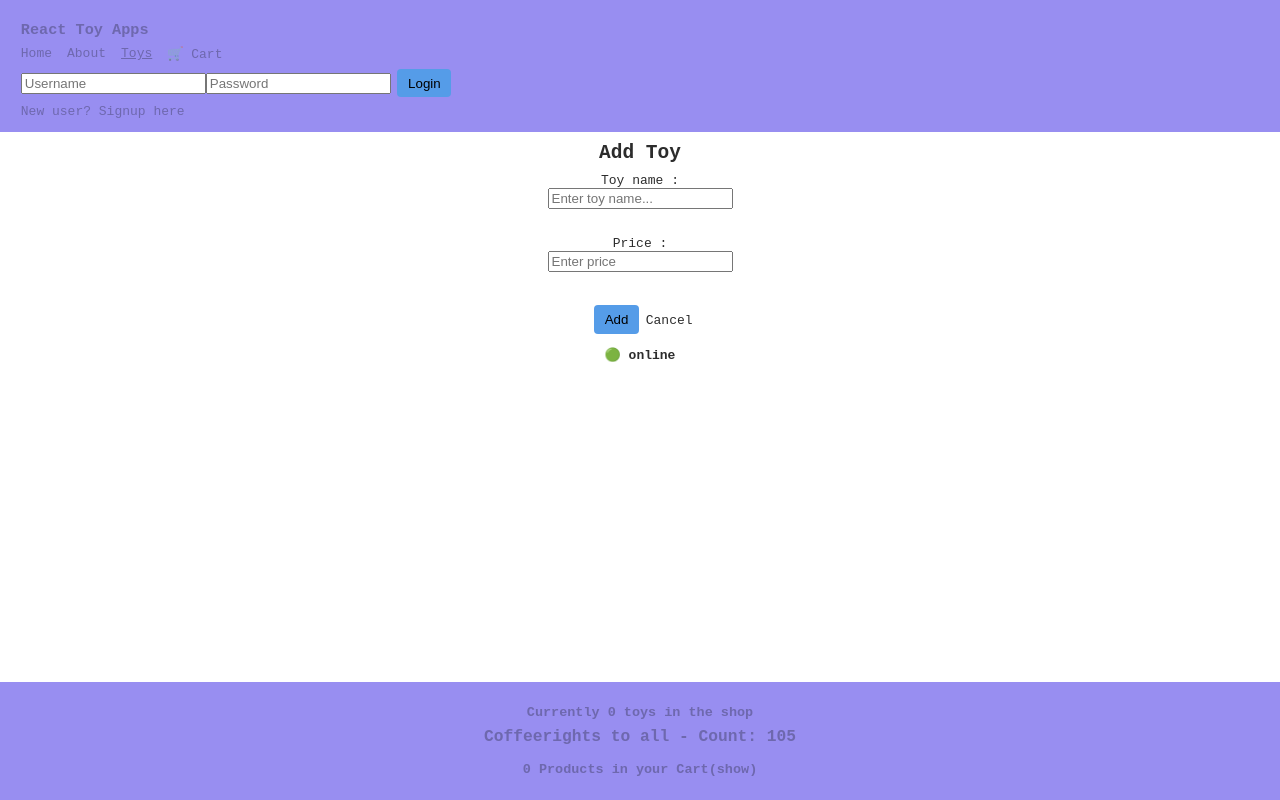
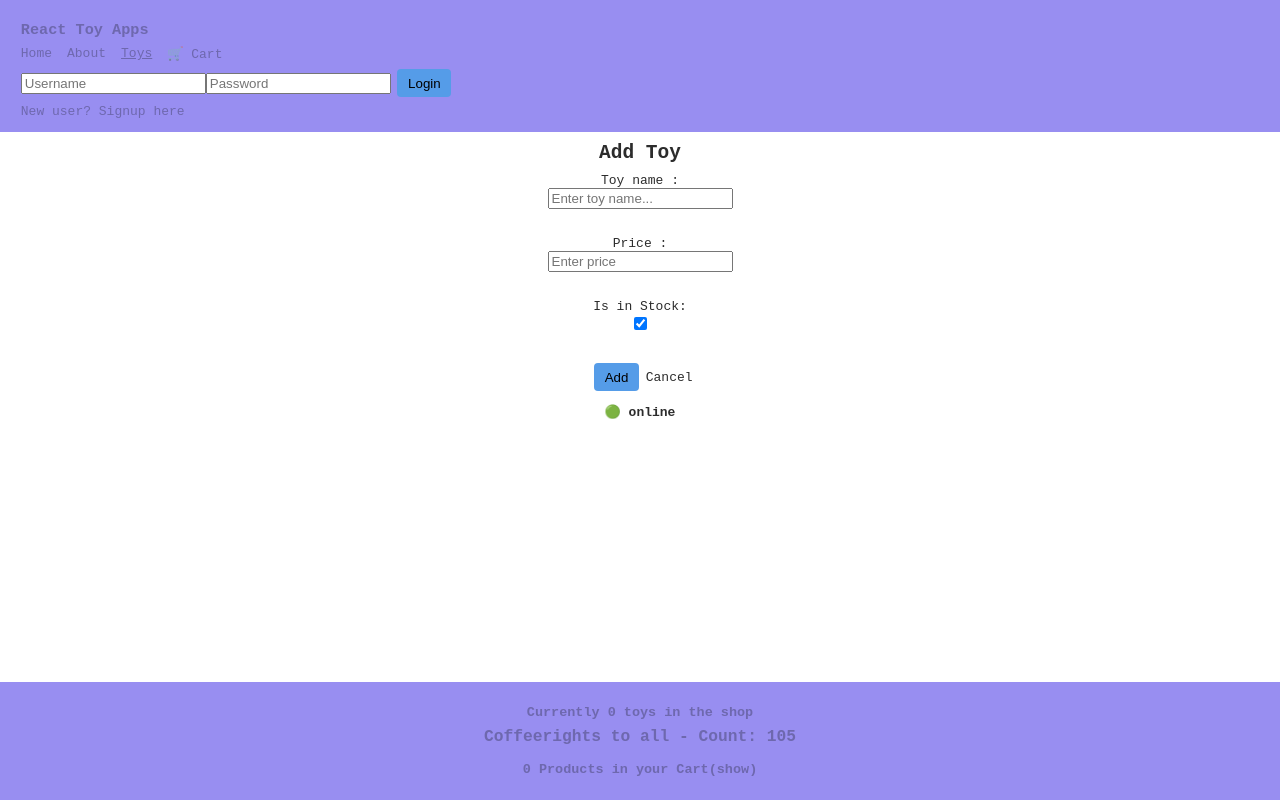
Before and after one commit to elruddy/my-toy-app, a React (Vite) app: page /toy/edit in a window 1280 px wide. Built offline with nearby package versions, Linux system fonts and the light colour scheme; a web font is replaced by a local one.

Commit message:
add In stock/ out of stock , removed all console.logs

```diff
--- a/src/cmps/AppHeader.jsx
+++ b/src/cmps/AppHeader.jsx
@@ -13,7 +13,7 @@ import { NavLink } from 'react-router-dom';
 export function AppHeader() {
 	const dispatch = useDispatch();
 	const user = useSelector((storeState) => storeState.userModule.loggedInUser);
-	// console.log('user:', user)
+	// //console.log('user:', user)
 
 	function onLogout() {
 		logout()
--- a/src/cmps/ShoppingCart.jsx
+++ b/src/cmps/ShoppingCart.jsx
@@ -15,7 +15,7 @@ export function ShoppingCart({ isCartShown }) {
 	const user = useSelector((storeState) => storeState.userModule.loggedInUser);
 
 	function removeFromCart(toyId) {
-		console.log(`Todo: remove: ${toyId} from cart`);
+		//console.log(`Todo: remove: ${toyId} from cart`);
 		dispatch({ type: REMOVE_TOY_FROM_CART, toyId });
 	}
 
--- a/src/cmps/ToyPreview.jsx
+++ b/src/cmps/ToyPreview.jsx
@@ -1,7 +1,7 @@
 import { Link } from 'react-router-dom';
 
 export function ToyPreview({ toy }) {
-	console.log[toy];
+	//console.log[toy];
 	return (
 		<article>
 			<h2>{toy.name}</h2>
--- a/src/cmps/ToySort.jsx
+++ b/src/cmps/ToySort.jsx
@@ -14,7 +14,7 @@ export function ToySort({ filterBy, onSetFilter }) {
 	function handleChange({ target }) {
 		const field = target.name;
 		let value = target.value;
-		console.log('field:', field);
+		//console.log('field:', field);
 
 		switch (target.type) {
 			case 'number':
--- a/src/pages/ToyDetails.jsx
+++ b/src/pages/ToyDetails.jsx
@@ -21,7 +21,7 @@ export function ToyDetails() {
 			.getById(toyId)
 			.then((toy) => setToy(toy))
 			.catch((err) => {
-				console.log('Had issues in toy details', err);
+				//console.log('Had issues in toy details', err);
 				navigate('/toy');
 			});
 	}
@@ -59,7 +59,6 @@ export function ToyDetails() {
 					<Chat />
 				</PopUp>
 			</section>
-			{console.log(isChatOpen)}
 		</section>
 	);
 }
--- a/src/pages/ToyEdit.jsx
+++ b/src/pages/ToyEdit.jsx
@@ -24,16 +24,30 @@ export function ToyEdit() {
 			.getById(toyId)
 			.then((toy) => setToyToEdit(toy))
 			.catch((err) => {
-				console.log('Had issues in toy edit', err);
+				//console.log('Had issues in toy edit', err);
 				navigate('/toy');
 			});
 	}
 
 	function handleChange({ target }) {
 		let { value, type, name: field } = target;
-		value = type === 'number' ? +value : value;
+		// value = type === 'number' ? +value : value;
+		// if ((value = type === 'checkbox')) value = target.checked;
+		switch (target.type) {
+			case 'number':
+			case 'range':
+				value = +value || '';
+				break;
+
+			case 'checkbox':
+				value = target.checked;
+				break;
+
+			default:
+				break;
+		}
 		setToyToEdit((prevToy) => ({ ...prevToy, [field]: value }));
-		setHasUnsavedChanges(true);
+		//setHasUnsavedChanges(true);
 	}
 
 	function onSaveToy(ev) {
@@ -45,7 +59,7 @@ export function ToyEdit() {
 				navigate('/toy');
 			})
 			.catch((err) => {
-				console.log('Had issues in toy details', err);
+				//console.log('Had issues in toy details', err);
 				showErrorMsg('Had issues in toy details');
 			});
 	}
@@ -76,6 +90,16 @@ export function ToyEdit() {
 						onChange={handleChange}
 					/>
 
+					<label htmlFor="inStock">Is in Stock:</label>
+					<input
+						onChange={handleChange}
+						defaultChecked
+						value={toyToEdit.inStock}
+						type="checkbox"
+						name="inStock"
+						id="inStock"
+					/>
+					{console.log(toyToEdit)}
 					<div>
 						<button>{toyToEdit._id ? 'Save' : 'Add'}</button>
 						<Link to="/toy">Cancel</Link>
--- a/src/pages/ToyIndex.jsx
+++ b/src/pages/ToyIndex.jsx
@@ -72,12 +72,12 @@ export function ToyIndex() {
 	// }
 
 	function addToCart(toy) {
-		console.log(`Adding ${toy.vendor} to Cart`);
+		//console.log(`Adding ${toy.vendor} to Cart`);
 		dispatch({ type: ADD_TOY_TO_CART, toy });
 		showSuccessMsg('Added to Cart');
 	}
 
-	console.log('toys:', toys);
+	//console.log('toys:', toys);
 	return (
 		<div>
 			<h3>Toys App</h3>
@@ -93,6 +93,7 @@ export function ToyIndex() {
 					<ToyList
 						toys={toys}
 						onRemoveToy={onRemoveToy}
+						onToogle
 						addToCart={addToCart}
 					/>
 				) : (
--- a/src/pages/UserDetails.jsx
+++ b/src/pages/UserDetails.jsx
@@ -1,37 +1,36 @@
-import { useEffect, useState } from "react"
-import { userService } from "../services/user.service.js"
-import { Link, useNavigate, useParams } from "react-router-dom"
+import { useEffect, useState } from 'react';
+import { userService } from '../services/user.service.js';
+import { Link, useNavigate, useParams } from 'react-router-dom';
 
 // const { useEffect, useState } = React
 // const { Link, useParams, useNavigate } = ReactRouterDOM
 
-
 export function UserDetails() {
-    const [user, setUser] = useState(null)
-    const { userId } = useParams()
-    const navigate = useNavigate()
+	const [user, setUser] = useState(null);
+	const { userId } = useParams();
+	const navigate = useNavigate();
 
 	useEffect(() => {
-        if (userId) loadUser()
-    }, [userId])
+		if (userId) loadUser();
+	}, [userId]);
 
 	function loadUser() {
-        userService.getById(userId)
-            .then(user => {
-                console.log('user:', user)
-                setUser(user)
+		userService
+			.getById(userId)
+			.then((user) => {
+				//console.log('user:', user)
+				setUser(user);
 			})
-            .catch(err => {
-                console.log('Had issues in user details', err)
-                navigate('/')
-            })
+			.catch((err) => {
+				//console.log('Had issues in user details', err)
+				navigate('/');
+			});
 	}
 
+	if (!user) return <div>Loading...</div>;
 
-    if (!user) return <div>Loading...</div>
-
-    const loggedInUser = userService.getLoggedinUser()
-    const isMyProfile = loggedInUser._id === userId
+	const loggedInUser = userService.getLoggedinUser();
+	const isMyProfile = loggedInUser._id === userId;
 	return (
 		<section className="user-details">
 			<h1>Fullname: {user.fullname}</h1>
@@ -42,8 +41,13 @@ export function UserDetails() {
 				</section>
 			)}
 			<p>@</p>
-            <p>User is so lorem ipsum dolor sit amet, consectetur adipisicing elit. Animi voluptas cumque tempore, aperiam sed dolorum rem! Nemo quidem, placeat perferendis tempora aspernatur sit, explicabo veritatis corrupti perspiciatis repellat, enim quibusdam!</p>
+			<p>
+				User is so lorem ipsum dolor sit amet, consectetur adipisicing elit.
+				Animi voluptas cumque tempore, aperiam sed dolorum rem! Nemo quidem,
+				placeat perferendis tempora aspernatur sit, explicabo veritatis corrupti
+				perspiciatis repellat, enim quibusdam!
+			</p>
 			<Link to="/">Home</Link>
 		</section>
-    )
+	);
 }
--- a/src/services/event-bus.service.js
+++ b/src/services/event-bus.service.js
@@ -1,45 +1,48 @@
 function createEventEmitter() {
-    const listenersMap = {}
+	const listenersMap = {};
 	// Trick for DEBUG
-    window.mapmap = listenersMap
+	window.mapmap = listenersMap;
 	return {
 		// Use this function to subscribe to an event
-        on(evName, listener){
-            listenersMap[evName] = (listenersMap[evName])? [...listenersMap[evName], listener] : [listener]
-            return ()=>{
-                listenersMap[evName] = listenersMap[evName].filter(func => func !== listener)
-            }
+		on(evName, listener) {
+			listenersMap[evName] = listenersMap[evName]
+				? [...listenersMap[evName], listener]
+				: [listener];
+			return () => {
+				listenersMap[evName] = listenersMap[evName].filter(
+					(func) => func !== listener
+				);
+			};
 		},
 		// Use this function to emit an event
 		emit(evName, data) {
-            if (!listenersMap[evName]) return
-            listenersMap[evName].forEach(listener => listener(data))
-        }
-    }
+			if (!listenersMap[evName]) return;
+			listenersMap[evName].forEach((listener) => listener(data));
+		},
+	};
 }
 
-export const eventBusService = createEventEmitter()
+export const eventBusService = createEventEmitter();
 
 export function showUserMsg(msg) {
-    eventBusService.emit('show-user-msg', msg)
+	eventBusService.emit('show-user-msg', msg);
 }
 export function showSuccessMsg(txt) {
-    showUserMsg({txt, type: 'success'})
+	showUserMsg({ txt, type: 'success' });
 }
 export function showErrorMsg(txt) {
-    showUserMsg({txt, type: 'error'})
+	showUserMsg({ txt, type: 'error' });
 }
-
 
 // Service Testing:
 
 // Example for using the service
 // eventBusService.on('some-event', (data)=>{
-//     console.log('Got some-event with data:', data)
+//     //console.log('Got some-event with data:', data)
 // })
 // eventBusService.emit('some-event', 100)
 // const unsubscribe = eventBusService.on('some-event', data=>{
-//     console.log('Mee too:', data)
+//     //console.log('Mee too:', data)
 // })
 // Just as example - unsubscribe after 2 secs
 // setTimeout(()=>{
--- a/src/services/http.service.js
+++ b/src/services/http.service.js
@@ -1,43 +1,41 @@
-import Axios from 'axios'
+import Axios from 'axios';
 
-const BASE_URL = process.env.NODE_ENV === 'production'
-    ? '/api/'
-    : '//localhost:3030/api/'
-
+const BASE_URL =
+	process.env.NODE_ENV === 'production' ? '/api/' : '//localhost:3030/api/';
 
 var axios = Axios.create({
-    withCredentials: true
-})
+	withCredentials: true,
+});
 
 export const httpService = {
 	get(endpoint, data) {
-        return ajax(endpoint, 'GET', data)
+		return ajax(endpoint, 'GET', data);
 	},
 	post(endpoint, data) {
-        return ajax(endpoint, 'POST', data)
+		return ajax(endpoint, 'POST', data);
 	},
 	put(endpoint, data) {
-        return ajax(endpoint, 'PUT', data)
+		return ajax(endpoint, 'PUT', data);
 	},
 	delete(endpoint, data) {
-        return ajax(endpoint, 'DELETE', data)
-    }
-}
+		return ajax(endpoint, 'DELETE', data);
+	},
+};
 
 async function ajax(endpoint, method = 'GET', data = null) {
-    // console.log(`${BASE_URL}${endpoint}`)
+	// //console.log(`${BASE_URL}${endpoint}`)
 	try {
 		const res = await axios({
 			url: `${BASE_URL}${endpoint}`,
 			method,
 			data,
-            params: (method === 'GET') ? data : null
-        })
+			params: method === 'GET' ? data : null,
+		});
 
-        return res.data
+		return res.data;
 	} catch (err) {
-        console.log(`Had Issues ${method}ing to the backend, endpoint: ${endpoint}, with data: `, data)
-        console.dir(err)
-        throw err
+		//console.log(`Had Issues ${method}ing to the backend, endpoint: ${endpoint}, with data: `, data)
+		console.dir(err);
+		throw err;
 	}
 }
```
Also changed, not shown: src/store/actions/toy.actions.js (+7 -7 lines), src/store/actions/user.actions.js (+6 -6 lines). Lines whose indentation alone changed are shown as unchanged.
